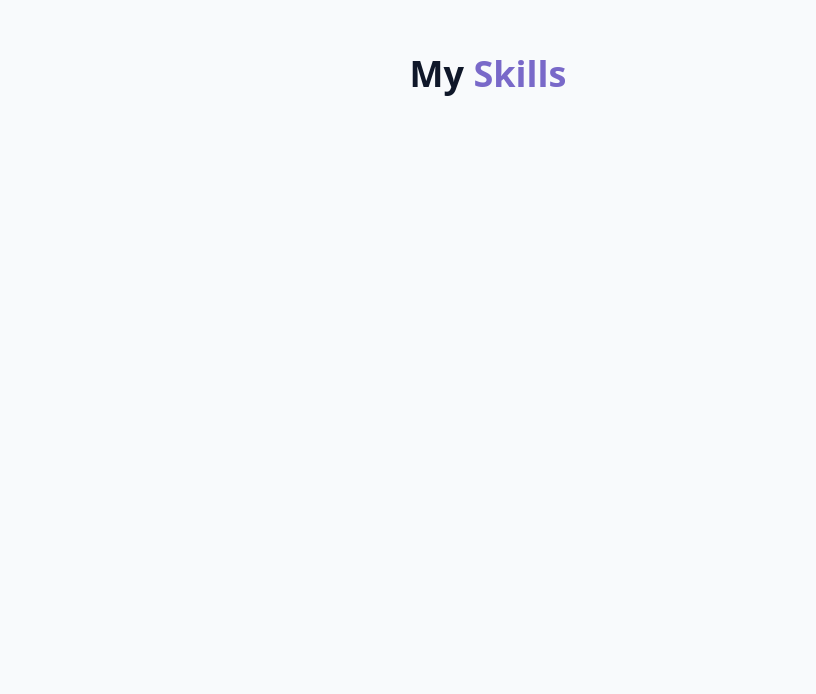
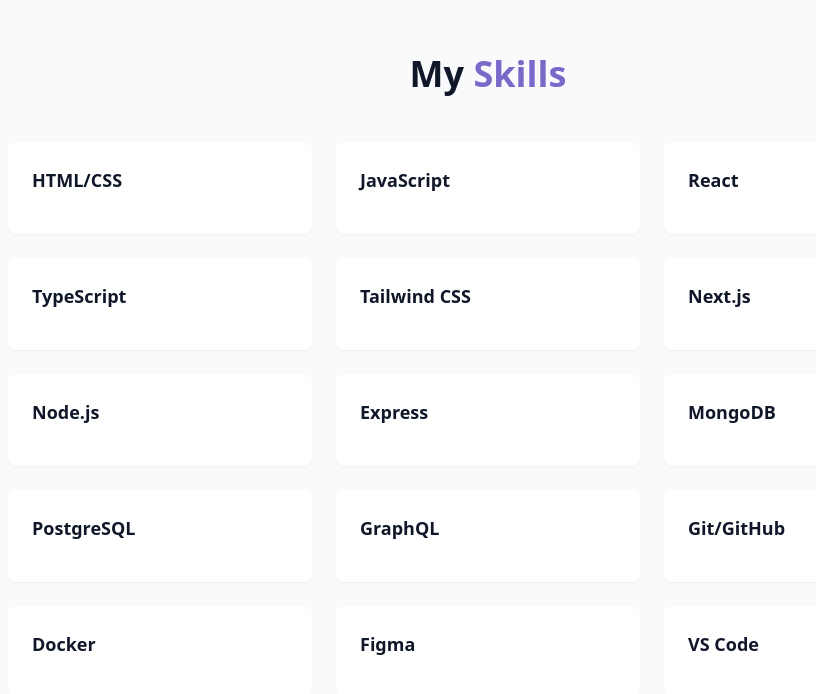
Before and after one commit to iancorbett/reactPortfolio, a React (Vite) app: page / in a window 1280 px wide. Shown: the part 1476-2170 px from the top of the page, without its empty margins (152-968 px from the left). Before the commit the page ends 1714 px from the top, so only its background shows below. Built offline with nearby package versions, Linux system fonts and the light colour scheme.

Commit message:
add skills text

```diff
--- a/src/components/SkillsSection.jsx
+++ b/src/components/SkillsSection.jsx
@@ -28,6 +28,25 @@
                 My <span className="text-primary">Skills</span>
             </h2>
 
+            <div className="grid grid-cols-1 sm:grid-cols-2 lg:grid-cols-3 gap-6">
+                {skills.map((skill, key) => (
+                     <div key={key} className="bg-card p-6 rounded-lg shadow-xs card-hover"
+                     >
+
+                        <div className="text-left mb-4">
+                            <h3 className="font-semibold text-lg">
+                                {skill.name}
+                            </h3>
+                        </div>
+
+                        <div>
+
+                        </div>
+
+                    </div>
+                ))}
+            </div>
+
         </div>
 
     </section>
```
